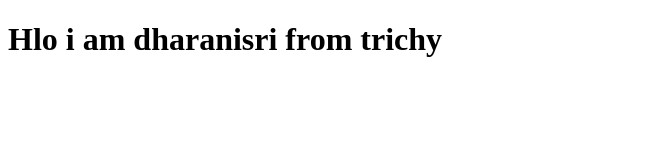
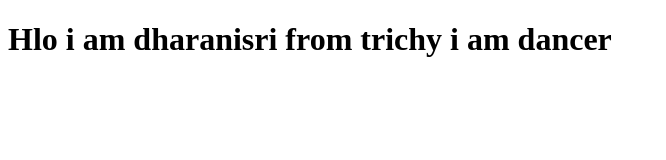
Before and after one commit to Dharanisri314/samplerepo, a plain HTML site: page index.html in a window 1280 px wide. Shown: the whole page, without its empty margins (0-666 px from the left). Drawn offline with Linux system fonts and the light colour scheme.

Commit message:
add the some details in dancer

```diff
--- a/index.html
+++ b/index.html
@@ -9,6 +9,7 @@
     <h1>
         Hlo i am dharanisri
         from trichy
+        i am dancer
     </h1>
 </body>
 </html>
```
